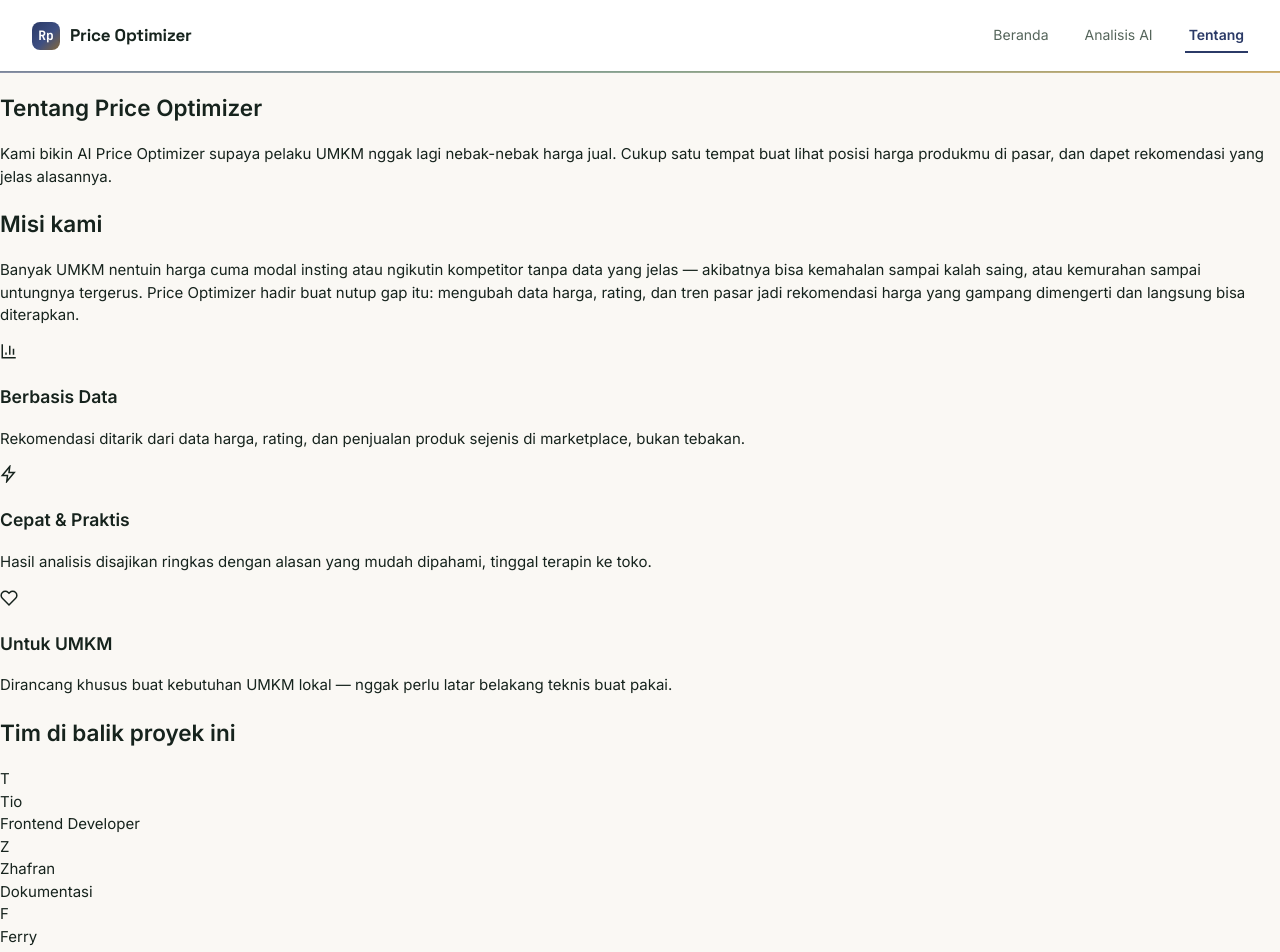
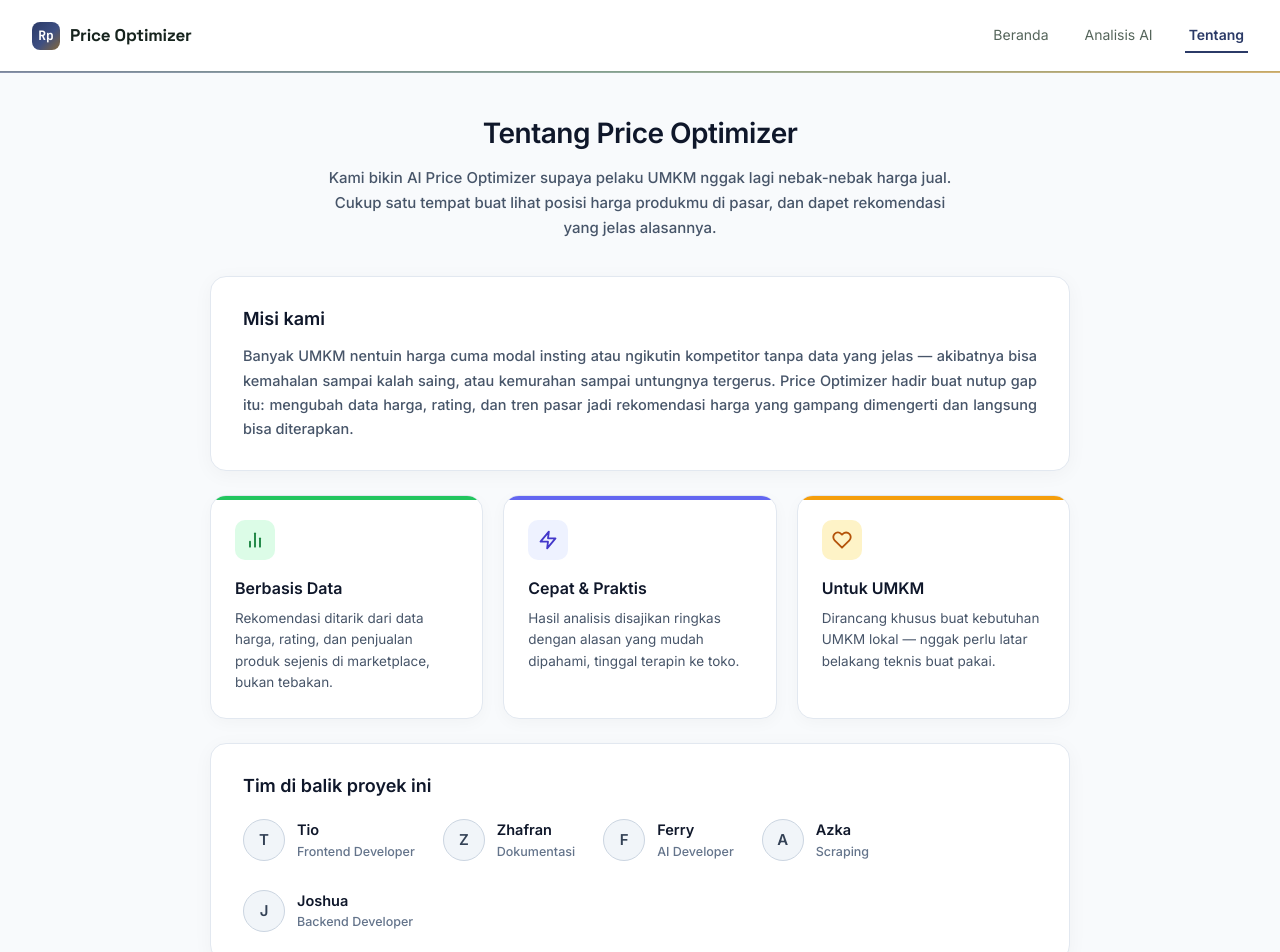
Before and after one commit to Josh682/AIKOBI, a Next.js app in the folder apps/web/: page /tentang in a window 1280 px wide. Shown: the top 952 px of the page. Built offline with nearby package versions, Linux system fonts and the light colour scheme.

Commit message:
style(tentang): redesign Tentang page UI with centered hero, modern card layout, and team avatars matching Foto 2

```diff
--- a/apps/web/app/tentang/page.tsx
+++ b/apps/web/app/tentang/page.tsx
@@ -7,8 +7,16 @@ export const metadata: Metadata = {
 };
 
 export default function TentangPage() {
+  const teamMembers = [
+    { name: 'Tio', role: 'Frontend Developer', initial: 'T' },
+    { name: 'Zhafran', role: 'Dokumentasi', initial: 'Z' },
+    { name: 'Ferry', role: 'AI Developer', initial: 'F' },
+    { name: 'Azka', role: 'Scraping', initial: 'A' },
+    { name: 'Joshua', role: 'Backend Developer', initial: 'J' },
+  ];
+
   return (
-    <div>
+    <div style={{ background: '#F8FAFC', minHeight: '100vh', display: 'flex', flexDirection: 'column' }}>
       <header className="topbar">
         <div className="brand">
           <div className="brand-mark">Rp</div>
@@ -21,94 +29,109 @@ export default function TentangPage() {
         </nav>
       </header>
 
-      <section className="about-hero">
-        <h1>Tentang Price Optimizer</h1>
-        <p>
-          Kami bikin AI Price Optimizer supaya pelaku UMKM nggak lagi nebak-nebak
-          harga jual. Cukup satu tempat buat lihat posisi harga produkmu di
-          pasar, dan dapet rekomendasi yang jelas alasannya.
+      <div style={{ flex: 1, paddingTop: '40px', paddingBottom: '60px' }}>
+        {/* Header Hero Section */}
+        <section style={{ textAlign: 'center', marginTop: '0px', marginBottom: '36px', marginLeft: 'auto', marginRight: 'auto', maxWidth: '680px', paddingLeft: '20px', paddingRight: '20px' }}>
+          <h1 style={{ fontSize: '28px', fontWeight: 800, color: '#0F172A', marginTop: '0px', marginBottom: '12px', marginLeft: '0px', marginRight: '0px', letterSpacing: '-0.5px' }}>
+            Tentang Price Optimizer
+          </h1>
+          <p style={{ fontSize: '15px', color: '#475569', lineHeight: 1.65, marginTop: '0px', marginBottom: '0px', marginLeft: '0px', marginRight: '0px', fontWeight: 450 }}>
+            Kami bikin AI Price Optimizer supaya pelaku UMKM nggak lagi nebak-nebak harga jual. Cukup satu tempat buat lihat posisi harga produkmu di pasar, dan dapet rekomendasi yang jelas alasannya.
           </p>
         </section>
 
-      <main className="about-wrap">
-        <div className="about-mission">
-          <h2>Misi kami</h2>
-          <p>
-            Banyak UMKM nentuin harga cuma modal insting atau ngikutin kompetitor
-            tanpa data yang jelas — akibatnya bisa kemahalan sampai kalah saing,
-            atau kemurahan sampai untungnya tergerus. Price Optimizer hadir buat
-            nutup gap itu: mengubah data harga, rating, dan tren pasar jadi
-            rekomendasi harga yang gampang dimengerti dan langsung bisa
-            diterapkan.
+        {/* Main Card Content Container */}
+        <main style={{ maxWidth: '900px', marginTop: '0px', marginBottom: '0px', marginLeft: 'auto', marginRight: 'auto', paddingLeft: '20px', paddingRight: '20px' }}>
+          {/* Card 1: Misi Kami */}
+          <div style={{ background: '#FFFFFF', paddingTop: '28px', paddingBottom: '28px', paddingLeft: '32px', paddingRight: '32px', borderRadius: '16px', border: '1px solid #E2E8F0', boxShadow: '0 4px 20px rgba(0,0,0,0.04)', marginTop: '0px', marginBottom: '24px', marginLeft: '0px', marginRight: '0px' }}>
+            <h2 style={{ fontSize: '18px', fontWeight: 800, color: '#0F172A', marginTop: '0px', marginBottom: '12px', marginLeft: '0px', marginRight: '0px' }}>
+              Misi kami
+            </h2>
+            <p style={{ fontSize: '14.5px', color: '#475569', lineHeight: 1.68, marginTop: '0px', marginBottom: '0px', marginLeft: '0px', marginRight: '0px', textAlign: 'justify', fontWeight: 450 }}>
+              Banyak UMKM nentuin harga cuma modal insting atau ngikutin kompetitor tanpa data yang jelas — akibatnya bisa kemahalan sampai kalah saing, atau kemurahan sampai untungnya tergerus. Price Optimizer hadir buat nutup gap itu: mengubah data harga, rating, dan tren pasar jadi rekomendasi harga yang gampang dimengerti dan langsung bisa diterapkan.
             </p>
           </div>
 
-        <div className="about-grid">
-          <div className="about-card">
-            <div className="about-card-icon">
-              <svg width="18" height="18" viewBox="0 0 24 24" fill="none" stroke="currentColor" strokeWidth="2"><path d="M3 3v18h18"/><path d="M18 17V9M13 17V5M8 17v-3"/></svg>
+          {/* Card Row 2: 3-Column Grid */}
+          <div style={{ display: 'grid', gridTemplateColumns: 'repeat(auto-fit, minmax(260px, 1fr))', gap: '20px', marginTop: '0px', marginBottom: '24px', marginLeft: '0px', marginRight: '0px' }}>
+            {/* Card: Berbasis Data */}
+            <div style={{ background: '#FFFFFF', paddingTop: '24px', paddingBottom: '24px', paddingLeft: '24px', paddingRight: '24px', borderRadius: '16px', border: '1px solid #E2E8F0', boxShadow: '0 4px 16px rgba(0,0,0,0.03)', position: 'relative', overflow: 'hidden' }}>
+              <div style={{ position: 'absolute', top: 0, left: 0, right: 0, height: '4px', background: '#22C55E' }} />
+              <div style={{ width: '40px', height: '40px', borderRadius: '10px', background: '#DCFCE7', color: '#15803D', display: 'flex', alignItems: 'center', justifyContent: 'center', marginTop: '0px', marginBottom: '16px', marginLeft: '0px', marginRight: '0px' }}>
+                <svg width="20" height="20" viewBox="0 0 24 24" fill="none" stroke="currentColor" strokeWidth="2.2" strokeLinecap="round" strokeLinejoin="round">
+                  <line x1="18" y1="20" x2="18" y2="10" />
+                  <line x1="12" y1="20" x2="12" y2="4" />
+                  <line x1="6" y1="20" x2="6" y2="14" />
+                </svg>
               </div>
-            <h3>Berbasis Data</h3>
-            <p>
-              Rekomendasi ditarik dari data harga, rating, dan penjualan produk
-              sejenis di marketplace, bukan tebakan.
+              <h3 style={{ fontSize: '16px', fontWeight: 800, color: '#0F172A', marginTop: '0px', marginBottom: '8px', marginLeft: '0px', marginRight: '0px' }}>
+                Berbasis Data
+              </h3>
+              <p style={{ fontSize: '13.5px', color: '#475569', lineHeight: 1.6, marginTop: '0px', marginBottom: '0px', marginLeft: '0px', marginRight: '0px' }}>
+                Rekomendasi ditarik dari data harga, rating, dan penjualan produk sejenis di marketplace, bukan tebakan.
               </p>
             </div>
-          <div className="about-card">
-            <div className="about-card-icon">
-              <svg width="18" height="18" viewBox="0 0 24 24" fill="none" stroke="currentColor" strokeWidth="2"><path d="M13 2 3 14h7l-1 8 10-12h-7l1-8z"/></svg>
+
+            {/* Card: Cepat & Praktis */}
+            <div style={{ background: '#FFFFFF', paddingTop: '24px', paddingBottom: '24px', paddingLeft: '24px', paddingRight: '24px', borderRadius: '16px', border: '1px solid #E2E8F0', boxShadow: '0 4px 16px rgba(0,0,0,0.03)', position: 'relative', overflow: 'hidden' }}>
+              <div style={{ position: 'absolute', top: 0, left: 0, right: 0, height: '4px', background: '#6366F1' }} />
+              <div style={{ width: '40px', height: '40px', borderRadius: '10px', background: '#EEF2FF', color: '#4338CA', display: 'flex', alignItems: 'center', justifyContent: 'center', marginTop: '0px', marginBottom: '16px', marginLeft: '0px', marginRight: '0px' }}>
+                <svg width="20" height="20" viewBox="0 0 24 24" fill="none" stroke="currentColor" strokeWidth="2.2" strokeLinecap="round" strokeLinejoin="round">
+                  <polygon points="13 2 3 14 12 14 11 22 21 10 12 10 13 2" />
+                </svg>
               </div>
-            <h3>Cepat & Praktis</h3>
-            <p>
-              Hasil analisis disajikan ringkas dengan alasan yang mudah dipahami,
-              tinggal terapin ke toko.
+              <h3 style={{ fontSize: '16px', fontWeight: 800, color: '#0F172A', marginTop: '0px', marginBottom: '8px', marginLeft: '0px', marginRight: '0px' }}>
+                Cepat & Praktis
+              </h3>
+              <p style={{ fontSize: '13.5px', color: '#475569', lineHeight: 1.6, marginTop: '0px', marginBottom: '0px', marginLeft: '0px', marginRight: '0px' }}>
+                Hasil analisis disajikan ringkas dengan alasan yang mudah dipahami, tinggal terapin ke toko.
               </p>
             </div>
-          <div className="about-card">
-            <div className="about-card-icon">
-              <svg width="18" height="18" viewBox="0 0 24 24" fill="none" stroke="currentColor" strokeWidth="2"><path d="M20.84 4.61a5.5 5.5 0 0 0-7.78 0L12 5.67l-1.06-1.06a5.5 5.5 0 0 0-7.78 7.78L12 21.23l8.84-8.84a5.5 5.5 0 0 0 0-7.78z"/></svg>
+
+            {/* Card: Untuk UMKM */}
+            <div style={{ background: '#FFFFFF', paddingTop: '24px', paddingBottom: '24px', paddingLeft: '24px', paddingRight: '24px', borderRadius: '16px', border: '1px solid #E2E8F0', boxShadow: '0 4px 16px rgba(0,0,0,0.03)', position: 'relative', overflow: 'hidden' }}>
+              <div style={{ position: 'absolute', top: 0, left: 0, right: 0, height: '4px', background: '#F59E0B' }} />
+              <div style={{ width: '40px', height: '40px', borderRadius: '10px', background: '#FEF3C7', color: '#B45309', display: 'flex', alignItems: 'center', justifyContent: 'center', marginTop: '0px', marginBottom: '16px', marginLeft: '0px', marginRight: '0px' }}>
+                <svg width="20" height="20" viewBox="0 0 24 24" fill="none" stroke="currentColor" strokeWidth="2.2" strokeLinecap="round" strokeLinejoin="round">
+                  <path d="M20.84 4.61a5.5 5.5 0 0 0-7.78 0L12 5.67l-1.06-1.06a5.5 5.5 0 0 0-7.78 7.78L12 21.23l8.84-8.84a5.5 5.5 0 0 0 0-7.78z" />
+                </svg>
               </div>
-            <h3>Untuk UMKM</h3>
-            <p>
-              Dirancang khusus buat kebutuhan UMKM lokal — nggak perlu latar
-              belakang teknis buat pakai.
+              <h3 style={{ fontSize: '16px', fontWeight: 800, color: '#0F172A', marginTop: '0px', marginBottom: '8px', marginLeft: '0px', marginRight: '0px' }}>
+                Untuk UMKM
+              </h3>
+              <p style={{ fontSize: '13.5px', color: '#475569', lineHeight: 1.6, marginTop: '0px', marginBottom: '0px', marginLeft: '0px', marginRight: '0px' }}>
+                Dirancang khusus buat kebutuhan UMKM lokal — nggak perlu latar belakang teknis buat pakai.
               </p>
             </div>
           </div>
 
-        <div className="about-team">
-          <h2>Tim di balik proyek ini</h2>
-          <div className="team-row">
-            <div className="team-avatar">T</div>
+          {/* Card 3: Tim di balik proyek ini */}
+          <div style={{ background: '#FFFFFF', paddingTop: '28px', paddingBottom: '28px', paddingLeft: '32px', paddingRight: '32px', borderRadius: '16px', border: '1px solid #E2E8F0', boxShadow: '0 4px 20px rgba(0,0,0,0.04)', marginTop: '0px', marginBottom: '32px', marginLeft: '0px', marginRight: '0px' }}>
+            <h2 style={{ fontSize: '18px', fontWeight: 800, color: '#0F172A', marginTop: '0px', marginBottom: '20px', marginLeft: '0px', marginRight: '0px' }}>
+              Tim di balik proyek ini
+            </h2>
+            <div style={{ display: 'flex', flexWrap: 'wrap', gap: '28px', alignItems: 'center' }}>
+              {teamMembers.map((member, idx) => (
+                <div key={idx} style={{ display: 'flex', alignItems: 'center', gap: '12px' }}>
+                  <div style={{ width: '42px', height: '42px', borderRadius: '50%', background: '#F1F5F9', color: '#334155', display: 'flex', alignItems: 'center', justifyContent: 'center', fontWeight: 800, fontSize: '15px', border: '1px solid #CBD5E1' }}>
+                    {member.initial}
+                  </div>
                   <div>
-              <div className="team-name">Tio</div>
-              <div className="team-role">Frontend Developer</div>
+                    <div style={{ fontSize: '14.5px', fontWeight: 800, color: '#0F172A', marginTop: '0px', marginBottom: '2px', marginLeft: '0px', marginRight: '0px' }}>
+                      {member.name}
                     </div>
-            <div className="team-avatar">Z</div>
-            <div>
-              <div className="team-name">Zhafran</div>
-              <div className="team-role">Dokumentasi</div>
-            </div>
-            <div className="team-avatar">F</div>
-            <div>
-              <div className="team-name">Ferry</div>
-              <div className="team-role">AI Developer</div>
-            </div>
-            <div className="team-avatar">A</div>
-            <div>
-              <div className="team-name">Azka</div>
-              <div className="team-role">Scraping</div>
-            </div>
-            <div className="team-avatar">J</div>
-            <div>
-              <div className="team-name">Joshua</div>
-              <div className="team-role">Backend Developer</div>
+                    <div style={{ fontSize: '12.5px', color: '#64748B', fontWeight: 500, marginTop: '0px', marginBottom: '0px', marginLeft: '0px', marginRight: '0px' }}>
+                      {member.role}
                     </div>
                   </div>
                 </div>
+              ))}
+            </div>
+          </div>
         </main>
+      </div>
 
-      <footer className="site-footer">
+      <footer className="site-footer" style={{ textAlign: 'center', fontSize: '13px', color: '#64748B', paddingTop: '20px', paddingBottom: '28px' }}>
         © 2026 Price Optimizer — Bantu UMKM naik kelas lewat harga yang tepat.
       </footer>
     </div>
```
Lines whose indentation alone changed are shown as unchanged.
